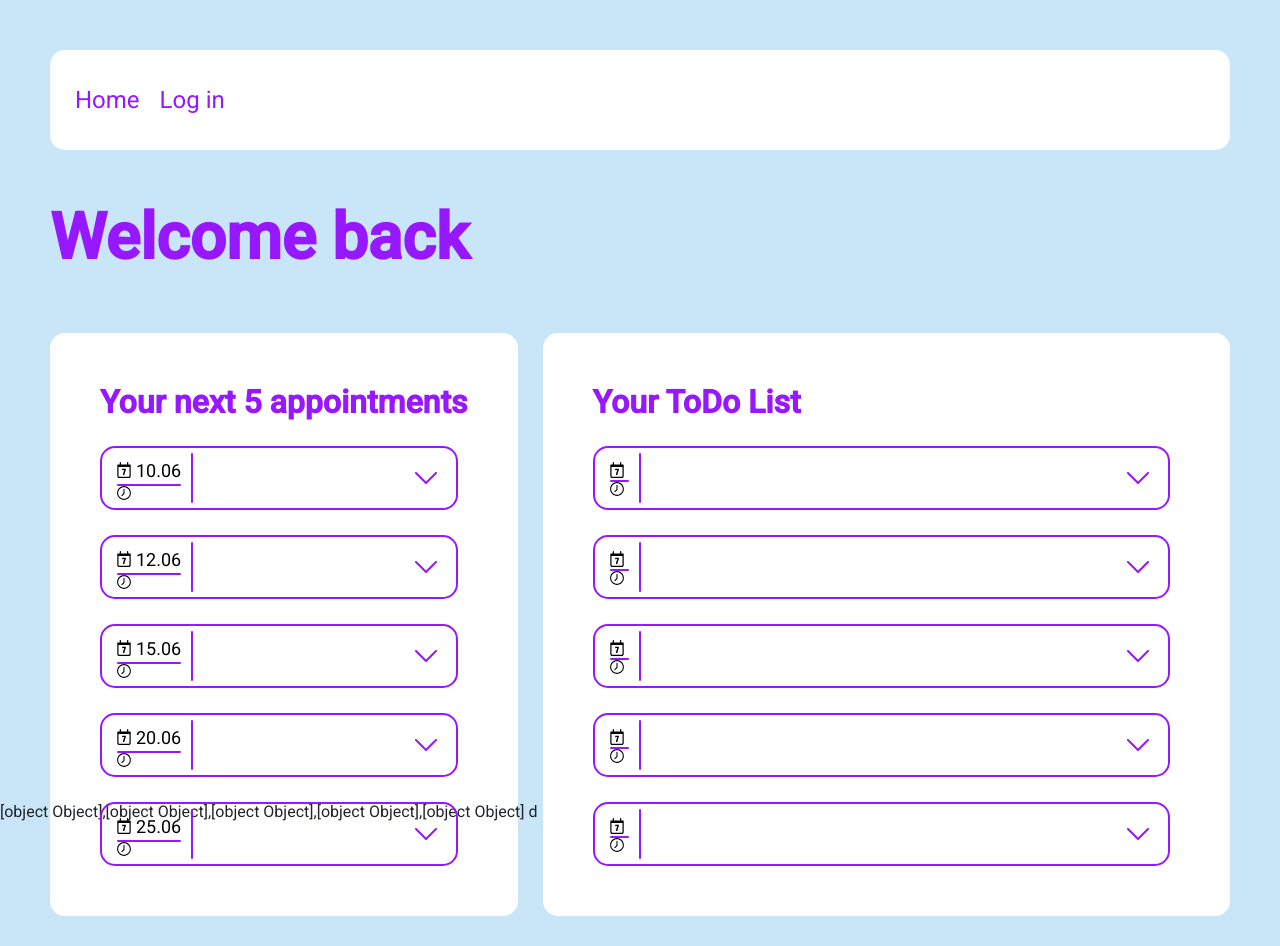
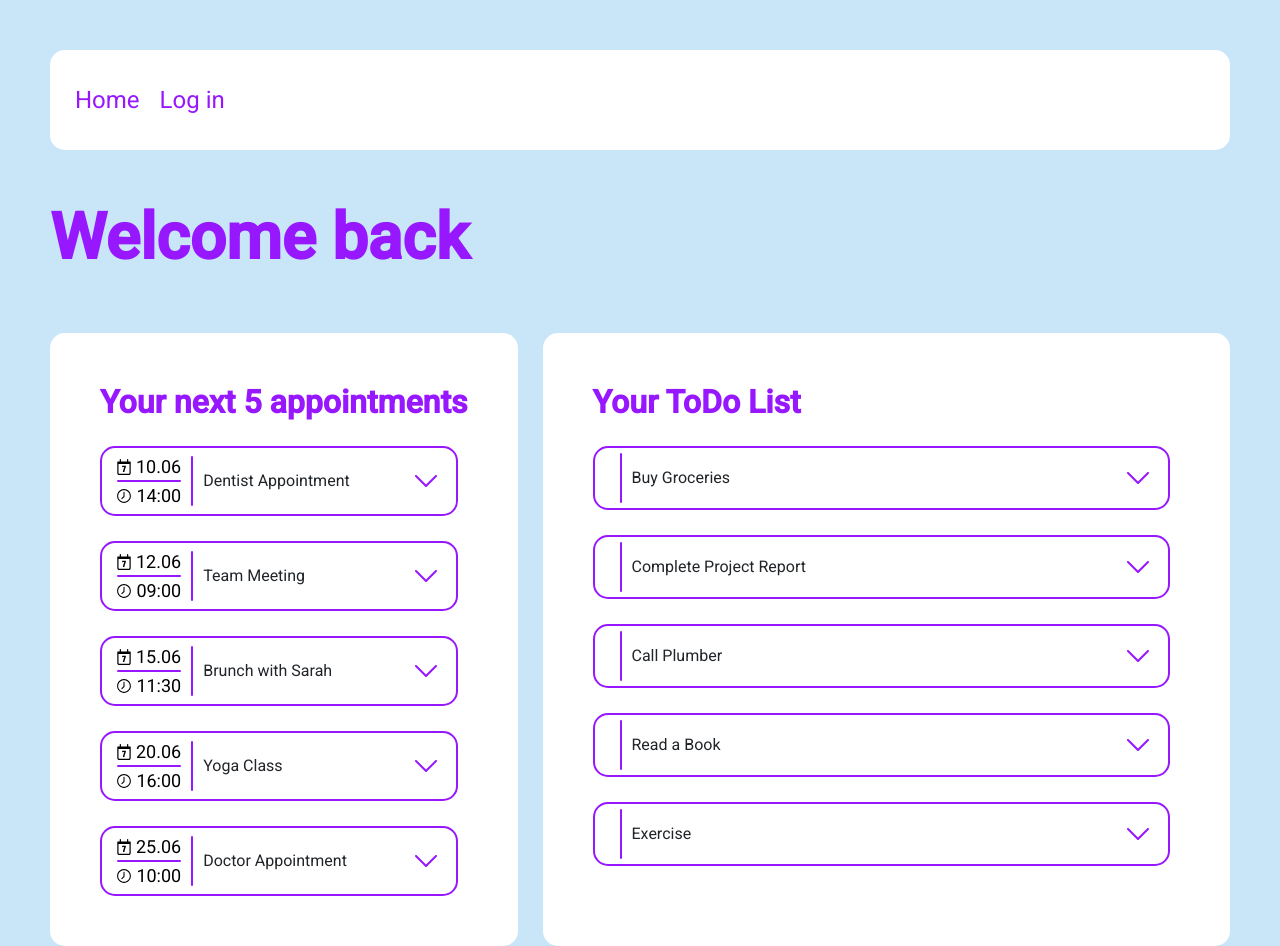
Before and after one commit to Gipfelienjoyer/Nextwave, an Angular app: page /home in a window 1280 px wide. Before the commit the page ends 916 px from the top, so only its background shows below. Built offline with nearby package versions, Linux system fonts and the light colour scheme.

Commit message:
added some stuff

```diff
--- a/src/app/app.module.ts
+++ b/src/app/app.module.ts
@@ -21,6 +21,7 @@ import { DataDisplayComponent } from './data-display/data-display.component';
 import {DataService} from "./data.service";
 import { provideAnimationsAsync } from '@angular/platform-browser/animations/async';
 import {MatGridList, MatGridTile} from "@angular/material/grid-list";
+import {MatRadioButton} from "@angular/material/radio";
 
 @NgModule({
   declarations: [
@@ -47,7 +48,8 @@ import {MatGridList, MatGridTile} from "@angular/material/grid-list";
         TooltipModule,
         CommonModule,
         MatGridList,
-    MatGridTile
+        MatGridTile,
+        MatRadioButton
     ],
   providers: [
     provideClientHydration(),
--- a/src/app/data-display/data-display.component.html
+++ b/src/app/data-display/data-display.component.html
@@ -1,7 +1,7 @@
 <div class="dataDisplayMainMainDiv">
   <div class="dataDisplayMainDiv" [class.noBorders]="rotated" (click)="toggleRotated()" #SourceDiv>
     <div class="dataDisplayLeftSide">
-      <div class="dataDisplayDateAndTime">
+      <div *ngIf="appointments" class="dataDisplayDateAndTime">
         <div class="dataDisplayDateAndTimeData">
           <svg xmlns="http://www.w3.org/2000/svg" width="14" height="20" viewBox="0 0 13 15" fill="none">
             <path d="M4.8 7.63591C5.82567 7.63591 6.45467 7.57358 6.789 7.56791C6.23367 8.88824 5.752 10.5089 5.42334 12.0332H6.81734C7.146 10.3332 7.66167 8.77491 8.2 7.49991V6.36658H4.8V7.63591Z" fill="black"/>
@@ -15,8 +15,11 @@
             <path d="M7.49997 0.133301C3.4381 0.133301 0.133301 3.4381 0.133301 7.49997C0.133301 11.5618 3.4381 14.8666 7.49997 14.8666C11.5618 14.8666 14.8666 11.5618 14.8666 7.49997C14.8666 3.4381 11.5618 0.133301 7.49997 0.133301ZM7.49997 13.7333C4.06313 13.7333 1.26663 10.9368 1.26663 7.49997C1.26663 4.06313 4.06313 1.26663 7.49997 1.26663C10.9368 1.26663 13.7333 4.06313 13.7333 7.49997C13.7333 10.9368 10.9368 13.7333 7.49997 13.7333Z" fill="black"/>
             <path d="M7.49996 2.96667C7.34968 2.96667 7.20554 3.02638 7.09927 3.13265C6.993 3.23892 6.9333 3.38305 6.9333 3.53334V7.83208L4.83267 9.93271C4.77854 9.98498 4.73537 10.0475 4.70567 10.1166C4.67598 10.1858 4.66034 10.2601 4.65969 10.3354C4.65904 10.4106 4.67337 10.4852 4.70187 10.5549C4.73036 10.6245 4.77244 10.6878 4.82564 10.741C4.87885 10.7942 4.94212 10.8363 5.01176 10.8648C5.0814 10.8933 5.15602 10.9076 5.23126 10.907C5.3065 10.9063 5.38086 10.8907 5.44999 10.861C5.51913 10.8313 5.58166 10.7881 5.63393 10.734L7.9006 8.46731C8.00688 8.36106 8.0666 8.21695 8.06663 8.06667V3.53334C8.06663 3.38305 8.00693 3.23892 7.90066 3.13265C7.79439 3.02638 7.65025 2.96667 7.49996 2.96667Z" fill="black"/>
           </svg>
-          <p>{{ Time }}</p>
+          <p>{{ appointment.time }}</p>
         </div>
+      </div>
+      <div *ngIf="!appointments">
+
       </div>
       <div class="dataDisplayVerticalLine"></div>
       <div>{{ Title }}</div>
--- a/src/app/data-display/data-display.component.ts
+++ b/src/app/data-display/data-display.component.ts
@@ -1,5 +1,14 @@
-import { Component, Input, OnChanges, Renderer2, SimpleChanges, ElementRef, ViewChild, AfterViewInit } from '@angular/core';
-import { DatePipe } from "@angular/common";
+import {
+  Component,
+  Input,
+  OnChanges,
+  Renderer2,
+  SimpleChanges,
+  ElementRef,
+  ViewChild,
+  AfterViewInit
+} from '@angular/core';
+import {DatePipe} from "@angular/common";
 import {After} from "node:v8";
 
 @Component({
@@ -8,40 +17,49 @@ import {After} from "node:v8";
   styleUrls: ['./data-display.component.scss']
 })
 export class DataDisplayComponent implements OnChanges, AfterViewInit {
-  @Input() appointment: { date: string, time: string, title: string, desc: string } = { date: "", time: "", title: "", desc: "" };
-  @Input() todo: { title: string, priority: string, status: string, description: string} = {title: "", priority: "", status: "", description: ""}
+  @Input() appointment: { date: string, time: string, title: string, desc: string } = {
+    date: "",
+    time: "",
+    title: "",
+    desc: ""
+  };
+  @Input() todo: { title: string, priority: string, status: string, description: string } = {
+    title: "",
+    priority: "",
+    status: "",
+    description: ""
+  }
   rotated = false;
+  appointments = false;
   formattedDate: string | null = "";
   maxWidth = 100;
   Title = "";
   Time = "";
   Description = "";
   @ViewChild('SourceDiv') sourceDiv!: ElementRef;
-  constructor(private datePipe: DatePipe, private renderer: Renderer2) {}
+
+  constructor(private datePipe: DatePipe, private renderer: Renderer2) {
+  }
 
   ngOnChanges(changes: SimpleChanges): void {
     if (changes['appointment'] && changes['appointment'].currentValue) {
       this.formattedDate = this.appointment.date;
       this.formatDate();
+
+      this.Title = this.appointment.title;
+      this.Description = this.appointment.desc;
+      this.appointments = true;
+    }
+
+    if (changes['todo'] && this.todo) {
+      this.Title = this.todo.title;
+      this.Description = this.todo.description;
+      this.appointments = false;
     }
   }
 
   ngAfterViewInit() {
     this.maxWidth = this.sourceDiv.nativeElement.offsetWidth;
-    if (this.appointment){
-      this.Title = this.appointment.title;
-      this.Description = this.appointment.desc;
-    }
-
-    else if (this.todo) {
-      this.Title = this.todo.title;
-      this.Description = this.todo.description;
-      console.log(this.todo)
-    }
-
-    else{
-      this.Title = "Error"
-    }
   }
 
   formatDate(): void {
@@ -52,7 +70,5 @@ export class DataDisplayComponent implements OnChanges, AfterViewInit {
 
   toggleRotated(): void {
     this.rotated = !this.rotated;
-    if (this.rotated) {
-    }
   }
 }
--- a/src/app/home-page/home-page.component.html
+++ b/src/app/home-page/home-page.component.html
@@ -16,5 +16,3 @@
     </div>
   </div>
 </div>
-{{toDoItems}}
-d
--- a/src/app/home-page/home-page.component.ts
+++ b/src/app/home-page/home-page.component.ts
@@ -35,7 +35,6 @@ export class HomePageComponent implements OnInit {
     this.dataService.getToDoData().subscribe(
       data => {
         this.toDoItems = data.ToDo;
-        console.log(this.toDoItems)
       },
       error => {
         console.error('Error fetching data', error);
```
Lines whose indentation alone changed are shown as unchanged.
